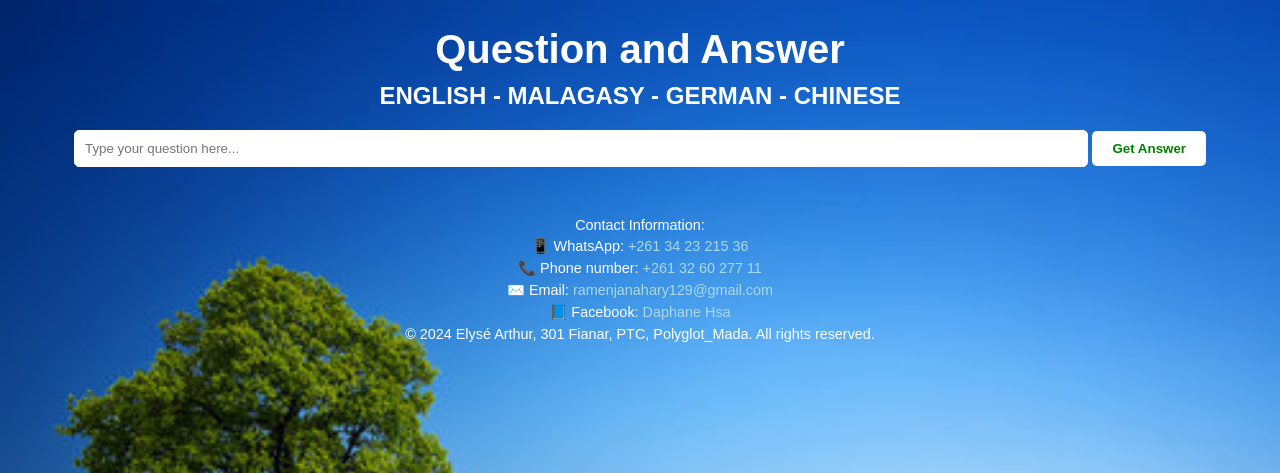
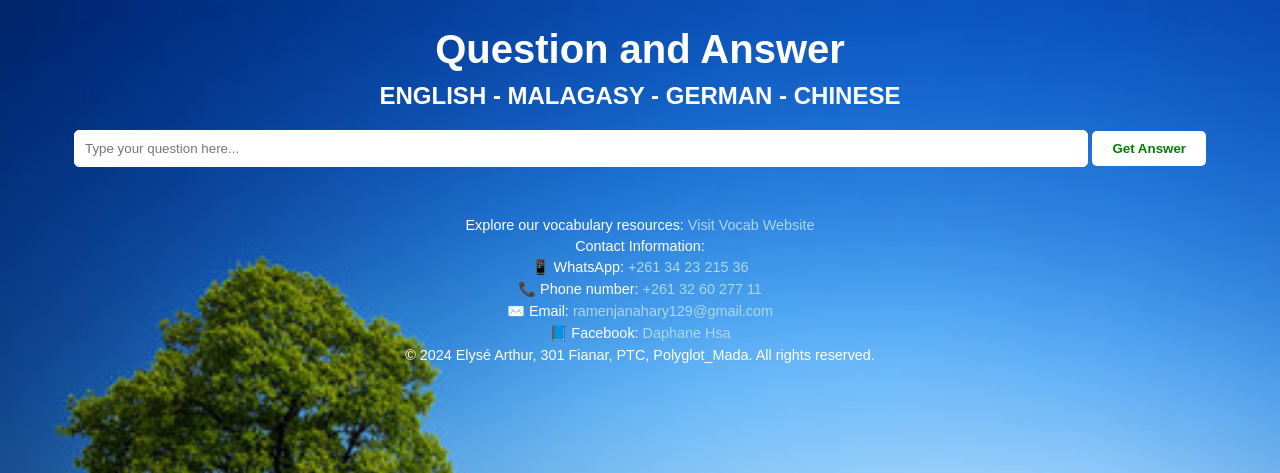
Before and after one commit to RAMENJANAHARY/q_and_a, a Flask app: page / in a window 1280 px wide. Shown: the top 473 px of the page. Run offline with Flask 3, Linux system fonts and the light colour scheme; data that the repository does not hold is empty.

Commit message:
Update index.html
Updated version

```diff
--- a/templates/index.html
+++ b/templates/index.html
@@ -94,6 +94,7 @@
     <div id="suggestions"></div>
 
     <footer>
+        <p>Explore our vocabulary resources: <a href="https://vocab-website.onrender.com" target="_blank">Visit Vocab Website</a></p>
         <p>Contact Information:</p>
         <p>📱 WhatsApp: <a href="https://wa.me/261342321536">+261 34 23 215 36</a></p>
         <p>📞 Phone number: <a href="tel:+261326027711">+261 32 60 277 11</a></p>
```
